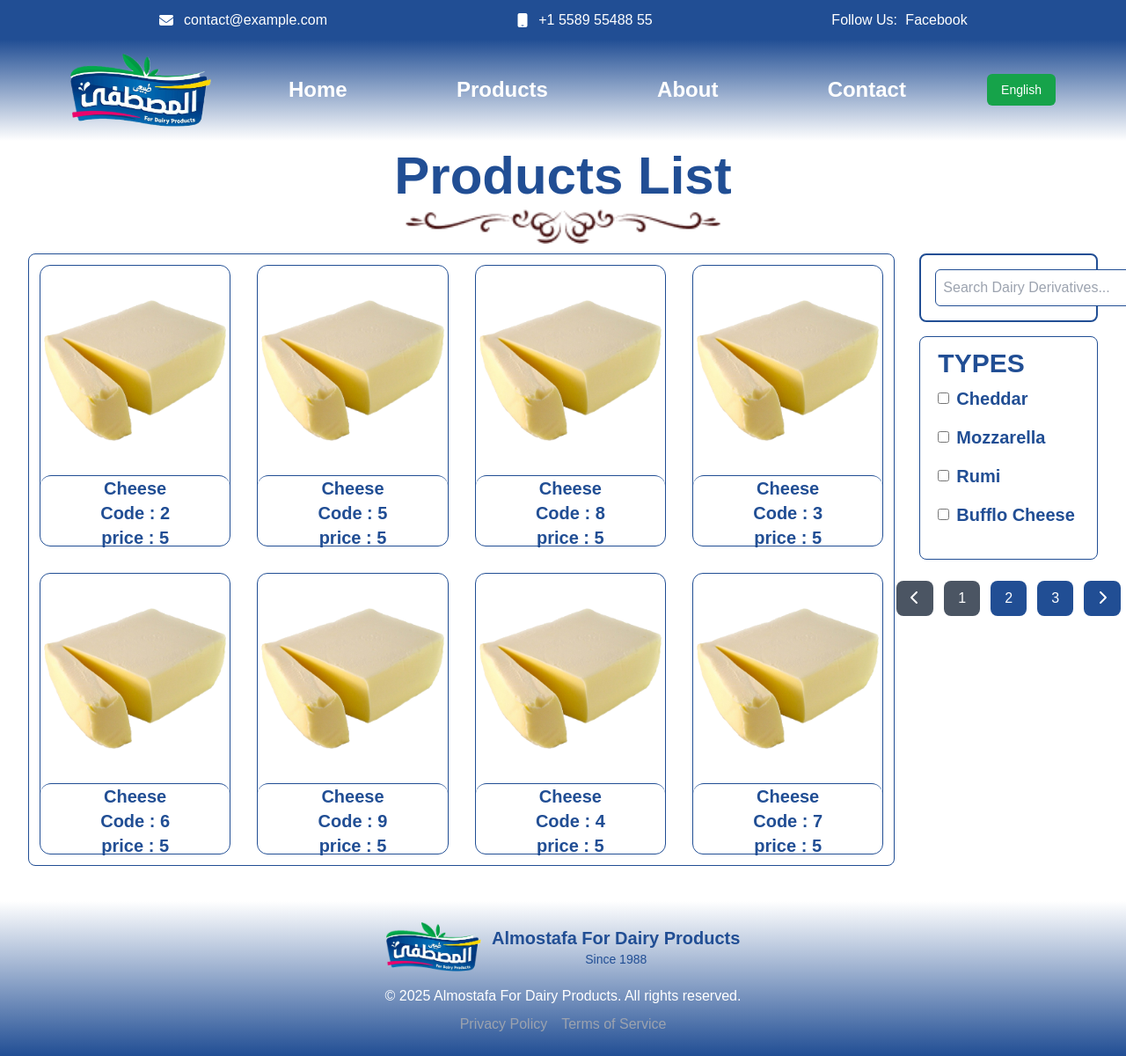
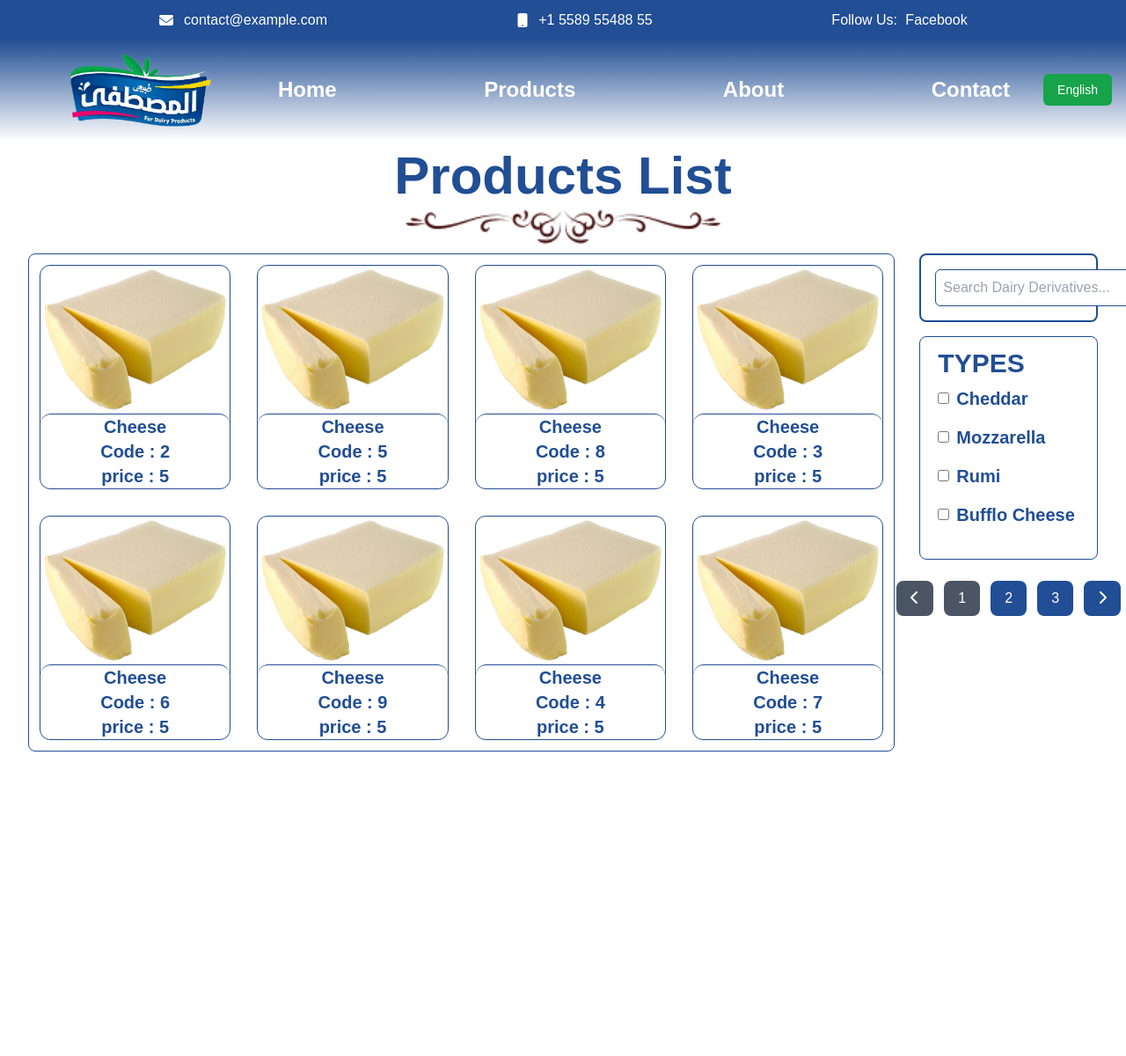
Before and after one commit to mahmoud2391997/almostafa-ecommerce, a Next.js app: page /productsList in a window 1280 px wide. Shown: the whole page at 88% size. After the commit the page ends 854 px from the top, so only its background shows below. Built offline with nearby package versions, Linux system fonts and the light colour scheme.

Commit message:
need review

```diff
--- a/components/Footer.tsx
+++ b/components/Footer.tsx
@@ -1,29 +1,72 @@
-// Footer.js
-import React from "react";
+import React, { useState } from "react";
+import Link from "next/link";
+import { FontAwesomeIcon } from "@fortawesome/react-fontawesome";
+import { faEnvelope, faMobile } from "@fortawesome/free-solid-svg-icons";
+import LanguageDropdown from "./language";
+import { useLanguage } from '../pages/languageContext';
 
-const Footer = () => {
+const Navbar = () => {
+  const [isOpen, setIsOpen] = useState(false);
+  const { translations, direction } = useLanguage(); // Ensure direction is provided by useLanguage
+
   return (
-    <footer className=" text-[var(--foreground)] py-6 mt-10 bg-gradient-to-b from-white to-[var(--foreground)] ">
-    <div className="container mx-auto text-center flex flex-col  justify-between">
-
-      <div className="flex flex-col sm:flex-row justify-center items-center mb-4 ">
-        <img src="/image.png" alt="Almostafa Logo" className="h-14 mr-3" />
-        <div>
-          <h1 className="text-md sm:text-xl font-bold">Almostafa For Dairy Products</h1>
-          <p className="text-sm ">Since 1988</p>
+    <div className="fixed top-0 w-full z-50">
+      <div className="w-full h-auto sm:h-[45px] flex justify-center items-center text-white bg-[var(--foreground)] relative">
+        <div className="sm:w-full flex justify-center items-center m-0">
+          <div className={`flex justify-evenly items-center w-full flex-col sm:flex-row h-auto ${direction === 'rtl' ? 'flex-row-reverse' : 'flex-row'}`}>
+            <div className="flex justify-center items-center" style={{ width: 250, height: 30 }}>
+              <FontAwesomeIcon icon={faEnvelope} />
+              <a className="email ml-3 mr-3 inline-block" role="button">
+                {translations.contact}
+              </a>
+            </div>
+            <div className="flex justify-center items-center" style={{ width: 200, height: 30 }}>
+              <FontAwesomeIcon icon={faMobile} />
+              <p className="ml-3 inline-block">{translations.phone}</p>
+            </div>
+            <div className="flex justify-center items-center" style={{ width: 200, height: 30 }}>
+              <span className="inline-block w-[80px]">{translations.followUs}</span>
+              <span className="ml-1">
+                <a href="">{translations.facebook}</a>
+              </span>
+            </div>
+          </div>
         </div>
       </div>
-      <div>
-
-      <p className="text-white">&copy; 2025 Almostafa For Dairy Products. All rights reserved.</p>
-      <div className="mt-2">
-        <a href="/privacy-policy" className="text-gray-400 hover:text-white mr-4">Privacy Policy</a>
-        <a href="/terms-of-service" className="text-gray-400 hover:text-white">Terms of Service</a>
-      </div>
-      </div>
+      <nav className={`bg-gradient-to-b to-white from-[var(--foreground)] relative flex justify-between items-center p-4 ${direction === 'rtl' ? 'flex-row-reverse' : 'flex-row'}`}>
+        <div className="flex items-center">
+          <img src="/image.png" alt="Logo" className="w-28 ml-[5vw] sm:w-32 lg:w-40" />
+        </div>
+        <div className="flex justify-between items-center">
+          <div className="md:hidden relative mt-1">
+            <button onClick={() => setIsOpen(!isOpen)} className="text-white focus:outline-none">
+              <svg className="w-6 h-6" fill="none" stroke="currentColor" viewBox="0 0 24 24" xmlns="http://www.w3.org/2000/svg">
+                <path strokeLinecap="round" strokeLinejoin="round" strokeWidth="2" d={isOpen ? "M6 18L18 6M6 6l12 12" : "M4 6h16M4 12h16M4 18h16"}></path>
+              </svg>
+            </button>
+            <div className={`w-[200px] right-0 top-12 absolute m-auto md:p-0 p-4 bg-white md:bg-transparent md:hidden md:w-3/4 flex-col justify-start ${isOpen ? "block" : "hidden"} ${direction === 'rtl' ? 'text-right' : 'text-left'}`}>
+              <ul className="list-none md:flex md:justify-between md:items-center md:w-3/4 text-[var(--foreground)] font-bold text-base lg:text-lg xl:text-2xl">
+                <li className="mt-2 md:mt-0"><Link href="/">{translations.home}</Link></li>
+                <li className="mt-2 md:mt-0"><Link href="/productsList">{translations.products}</Link></li>
+                <li className="mt-2 md:mt-0"><Link href="/services">{translations.about}</Link></li>
+                <li className="mt-2 md:mt-0"><Link href="/contact">{translations.contactPage}</Link></li>
+              </ul>
+              <LanguageDropdown />
+            </div>
+          </div>
+        </div>
+        <div className={` md:p-0 p-4 bg-white md:bg-transparent w-4/6 flex-col justify-start md:justify-between md:flex-row md:flex hidden ${direction === 'rtl' ? 'flex-row-reverse text-right' : 'flex-row text-left'}`}>
+          <ul className="list-none md:flex md:justify-between w-full md:items-center  text-[var(--foreground)] md:text-white font-bold text-base lg:text-lg xl:text-2xl">
+            <li className="mt-2 md:mt-0"><Link href="/">{translations.home}</Link></li>
+            <li className="mt-2 md:mt-0"><Link href="/productsList">{translations.products}</Link></li>
+            <li className="mt-2 md:mt-0"><Link href="/services">{translations.about}</Link></li>
+            <li className="mt-2 md:mt-0"><Link href="/contact">{translations.contactPage}</Link></li>
+          </ul>
+        </div>
+          <LanguageDropdown />
+      </nav>
     </div>
-  </footer>
   );
 };
 
-export default Footer;
+export default Navbar;
--- a/components/Navbar.tsx
+++ b/components/Navbar.tsx
@@ -3,38 +3,31 @@ import Link from "next/link";
 import { FontAwesomeIcon } from "@fortawesome/react-fontawesome";
 import { faEnvelope, faMobile } from "@fortawesome/free-solid-svg-icons";
 import LanguageDropdown from "./language";
+import { useLanguage } from '../pages/languageContext';
 
 const Navbar = () => {
   const [isOpen, setIsOpen] = useState(false);
+  const { translations } = useLanguage();
 
   return (
-    <div className="fixed top-0 w-full z-50 ">
-      <div className="w-full h-auto sm:h-[45px]  flex justify-center items-center text-white bg-[var(--foreground)]  relative">
+    <div className="fixed top-0 w-full z-50">
+      <div className="w-full h-auto sm:h-[45px] flex justify-center items-center text-white bg-[var(--foreground)] relative">
         <div className="sm:w-full flex justify-center items-center m-0">
           <div className="flex justify-evenly items-center w-full flex-col sm:flex-row h-auto">
-            <div
-              className="flex justify-center items-center"
-              style={{ width: 250, height: 30 }}
-            >
+            <div className="flex justify-center items-center" style={{ width: 250, height: 30 }}>
               <FontAwesomeIcon icon={faEnvelope} />
               <a className="email ml-3 mr-3 inline-block" role="button">
-                contact@example.com
+                {translations.contact}
               </a>
             </div>
-            <div
-              className="flex justify-center items-center"
-              style={{ width: 200, height: 30 }}
-            >
+            <div className="flex justify-center items-center" style={{ width: 200, height: 30 }}>
               <FontAwesomeIcon icon={faMobile} />
-              <p className="ml-3 inline-block">+1 5589 55488 55</p>
+              <p className="ml-3 inline-block">{translations.phone}</p>
             </div>
-            <div
-              className="flex justify-center items-center"
-              style={{ width: 200, height: 30 }}
-            >
-              <span className="inline-block w-[80px]">Follow Us:</span>
+            <div className="flex justify-center items-center" style={{ width: 200, height: 30 }}>
+              <span className="inline-block w-[80px]">{translations.followUs}</span>
               <span className="ml-1">
-                <a href="">Facebook</a>
+                <a href="">{translations.facebook}</a>
               </span>
             </div>
           </div>
@@ -46,84 +39,32 @@ const Navbar = () => {
         </div>
         <div className="flex justify-between items-center">
           <div className="md:hidden relative mt-1">
-          <button
-            onClick={() => setIsOpen(!isOpen)}
-            className="text-white focus:outline-none"
-          >
-            <svg
-              className="w-6 h-6"
-              fill="none"
-              stroke="currentColor"
-              viewBox="0 0 24 24"
-              xmlns="http://www.w3.org/2000/svg"
-            >
-              <path
-                strokeLinecap="round"
-                strokeLinejoin="round"
-                strokeWidth="2"
-                d={isOpen ? "M6 18L18 6M6 6l12 12" : "M4 6h16M4 12h16M4 18h16"}
-              ></path>
+            <button onClick={() => setIsOpen(!isOpen)} className="text-white focus:outline-none">
+              <svg className="w-6 h-6" fill="none" stroke="currentColor" viewBox="0 0 24 24" xmlns="http://www.w3.org/2000/svg">
+                <path strokeLinecap="round" strokeLinejoin="round" strokeWidth="2" d={isOpen ? "M6 18L18 6M6 6l12 12" : "M4 6h16M4 12h16M4 18h16"}></path>
               </svg>
             </button>
-          <div className={`w-[200px] right-0 top-12 absolute m-auto md:p-0 p-4 bg-white md:bg-transparent
-            md:hidden   md:w-3/4 flex-col justify-start ${
-          isOpen ? "block" : "hidden"
-        }`}>
-
-      <ul
-        className={`list-none md:flex md:justify-between md:items-center md:w-3/4 text-[var(--foreground)] font-bold text-base lg:text-lg xl:text-2xl `}
-        >
-        <li className="mt-2 md:mt-0">
-          <Link href="/">Home</Link>
-        </li>
-        <li className="mt-2 md:mt-0">
-          <Link href="/productsList">Products</Link>
-        </li>
-        <li className="mt-2 md:mt-0">
-          <Link href="/services">About</Link>
-        </li>
-        <li className="mt-2 md:mt-0">
-          <Link href="/contact">Contact</Link>
-        </li>
+            <div className={`w-[200px] right-0 top-12 absolute m-auto md:p-0 p-4 bg-white md:bg-transparent md:hidden md:w-3/4 flex-col justify-start ${isOpen ? "block" : "hidden"}`}>
+              <ul className="list-none md:flex md:justify-between md:items-center md:w-3/4 text-[var(--foreground)] font-bold text-base lg:text-lg xl:text-2xl">
+                <li className="mt-2 md:mt-0"><Link href="/">{translations.home}</Link></li>
+                <li className="mt-2 md:mt-0"><Link href="/productsList">{translations.products}</Link></li>
+                <li className="mt-2 md:mt-0"><Link href="/services">{translations.about}</Link></li>
+                <li className="mt-2 md:mt-0"><Link href="/contact">{translations.contactPage}</Link></li>
               </ul>
               <LanguageDropdown />
-        {/* <select className="bg-gray-800 block md:hidden hover:text-white border-none">
-        <option value="en">EN</option>
-        <option value="es">ES</option>
-        <option value="fr">FR</option>
-      </select> */}
             </div>
           </div>
         </div>
-      <div className={`w-2/3 md:p-0 p-4 bg-white md:bg-transparent   md:w-3/4 flex-col justify-start md:justify-between md:flex-row md:flex
-            hidden
-        `}>
-
-      <ul
-        className={`list-none md:flex md:justify-between md:items-center md:w-3/4 text-[var(--foreground)] md:text-white font-bold text-base lg:text-lg xl:text-2xl `}
-        >
-        <li className="mt-2 md:mt-0">
-          <Link href="/">Home</Link>
-        </li>
-        <li className="mt-2 md:mt-0">
-          <Link href="/productsList">Products</Link>
-        </li>
-        <li className="mt-2 md:mt-0">
-          <Link href="/services">About</Link>
-        </li>
-        <li className="mt-2 md:mt-0">
-          <Link href="/contact">Contact</Link>
-        </li>
+        <div className={`w-2/3 md:p-0 p-4 bg-white md:bg-transparent md:w-3/4 flex-col justify-start md:justify-between md:flex-row md:flex hidden`}>
+          <ul className="list-none md:flex md:justify-between md:items-center md:w-3/4 text-[var(--foreground)] md:text-white font-bold text-base lg:text-lg xl:text-2xl">
+            <li className="mt-2 md:mt-0"><Link href="/">{translations.home}</Link></li>
+            <li className="mt-2 md:mt-0"><Link href="/productsList">{translations.products}</Link></li>
+            <li className="mt-2 md:mt-0"><Link href="/services">{translations.about}</Link></li>
+            <li className="mt-2 md:mt-0"><Link href="/contact">{translations.contactPage}</Link></li>
           </ul>
           <LanguageDropdown />
-        {/* <select className="bg-gray-800 block md:hidden hover:text-white border-none">
-        <option value="en">EN</option>
-        <option value="es">ES</option>
-        <option value="fr">FR</option>
-      </select> */}
         </div>
       </nav>
-
     </div>
   );
 };
--- a/components/language.tsx
+++ b/components/language.tsx
@@ -1,39 +1,40 @@
 import React, { useState } from 'react';
+import { useLanguage } from '../pages/languageContext';
 
 const LanguageDropdown: React.FC = () => {
     const [isOpen, setIsOpen] = useState(false);
-    const [selectedLanguage, setSelectedLanguage] = useState('English');
+    const { language, setLanguage, translations } = useLanguage();
 
     const toggleDropdown = () => {
         setIsOpen(!isOpen);
     };
 
-    const setLanguage = (language: string) => {
-        setSelectedLanguage(language === 'en' ? 'English' : 'العربية');
+    const handleLanguageChange = (lang : string) => {
+        setLanguage(lang);
         setIsOpen(false);
     };
 
     return (
-        <div className="relative inline-block text-left mt-2 md:mt-0 mr-[5vw]">
+        <div className="relative inline-block text-left mt-2 md:mt-0 ">
             <button
                 onClick={toggleDropdown}
                 className="inline-flex justify-center w-full px-4 py-2 text-sm font-medium text-white bg-green-600 rounded-md hover:bg-green-700 focus:outline-none focus:ring-2 focus:ring-offset-2 focus:ring-green-500"
             >
-                {selectedLanguage}
+                {language === 'en' ? 'English' : 'العربية'}
             </button>
             {isOpen && (
                 <div className="absolute right-0 mt-2 w-56 origin-top-right bg-white border border-gray-200 divide-y divide-gray-100 rounded-md shadow-lg focus:outline-none">
                     <div className="py-1">
                         <a
                             href="#"
-                            onClick={() => setLanguage('en')}
+                            onClick={() => handleLanguageChange('en')}
                             className="block px-4 py-2 text-sm text-gray-700 hover:bg-gray-100"
                         >
                             English
                         </a>
                         <a
                             href="#"
-                            onClick={() => setLanguage('ar')}
+                            onClick={() => handleLanguageChange('ar')}
                             className="block px-4 py-2 text-sm text-gray-700 hover:bg-gray-100"
                         >
                             العربية
--- a/components/productCard.tsx
+++ b/components/productCard.tsx
@@ -15,7 +15,7 @@ const ProductCard: React.FC<ProductCardProps> = ({
 }) => {
   return (
     <div
-      className="  sm:h-[40vh] rounded-xl  border m-auto flex flex-col justify-between
+      className="   rounded-xl  border m-auto flex flex-col justify-between
      border-[var(--foreground)] "
     >
       <div className="h-3/4 flex justify-center items-center p-1">
--- /dev/null
+++ b/locales/ar/translation.json
@@ -0,0 +1,15 @@
+{
+    "contactUs": "اتصل بنا",
+    "home": "الرئيسية",
+    "products": "المنتجات",
+    "about": "من نحن",
+    "contact": "تواصل معنا",
+    "followUs": "تابعنا على:",
+    "email": "البريد الإلكتروني",
+    "phone": "الهاتف",
+    "facebook": "فيسبوك",
+    "language": "اللغة",
+    "arabic": "العربية",
+    "english": "الإنجليزية",
+    "hamburgerMenu": "القائمة"
+  }
--- /dev/null
+++ b/locales/en/translation.json
@@ -0,0 +1,10 @@
+{
+    "contact": "contact@example.com",
+    "phone": "+1 5589 55488 55",
+    "followUs": "Follow Us:",
+    "facebook": "Facebook",
+    "home": "Home",
+    "products": "Products",
+    "about": "About",
+    "contactPage": "Contact"
+  }
--- a/package.json
+++ b/package.json
@@ -11,9 +11,11 @@
   "dependencies": {
     "@fortawesome/free-solid-svg-icons": "^6.7.2",
     "@fortawesome/react-fontawesome": "^0.2.2",
+    "i18next": "^24.2.1",
     "next": "15.1.3",
     "react": "^19.0.0",
     "react-dom": "^19.0.0",
+    "react-i18next": "^15.4.0",
     "react-world-flags": "^1.6.0"
   },
   "devDependencies": {
--- a/pages/_app.tsx
+++ b/pages/_app.tsx
@@ -2,12 +2,16 @@ import Footer from "@/components/Footer";
 import Navbar from "@/components/Navbar";
 import "@/styles/globals.css";
 import type { AppProps } from "next/app";
+import { LanguageProvider } from './languageContext';
 
 export default function App({ Component, pageProps }: AppProps) {
-  return <div className="w-full flex lg:pt-[159.61px] sm:pt-[143.09px] pt-[179.82px] flex-col relative">
+  return <LanguageProvider>
+
+  <div className="w-full flex lg:pt-[159.61px] sm:pt-[143.09px] pt-[179.82px] flex-col relative">
       <Navbar />
 
   <Component {...pageProps} />
   <Footer/>
   </div>
+  </LanguageProvider>
 }
--- /dev/null
+++ b/pages/languageContext.js
@@ -0,0 +1,20 @@
+import React, { createContext, useContext, useState } from 'react';
+import enTranslations from '../locales/en/translation.json';
+import arTranslations from '../locales/ar/translation.json';
+
+const LanguageContext = createContext();
+
+export const LanguageProvider = ({ children }) => {
+
+    const [language, setLanguage] = useState('en');
+    const translations = language === 'en' ? enTranslations : arTranslations;
+    const direction = language === 'ar' ? 'rtl' : 'ltr'; // Example logic
+
+    return (
+        <LanguageContext.Provider value={{ language, setLanguage, translations,direction }}>
+            {children}
+        </LanguageContext.Provider>
+    );
+};
+
+export const useLanguage = () => useContext(LanguageContext);
```
Also changed, not shown: i18next.js (added, +25 -0 lines), 1 other file (tests, documents, lock files or other folders). Lines whose indentation alone changed are shown as unchanged.
